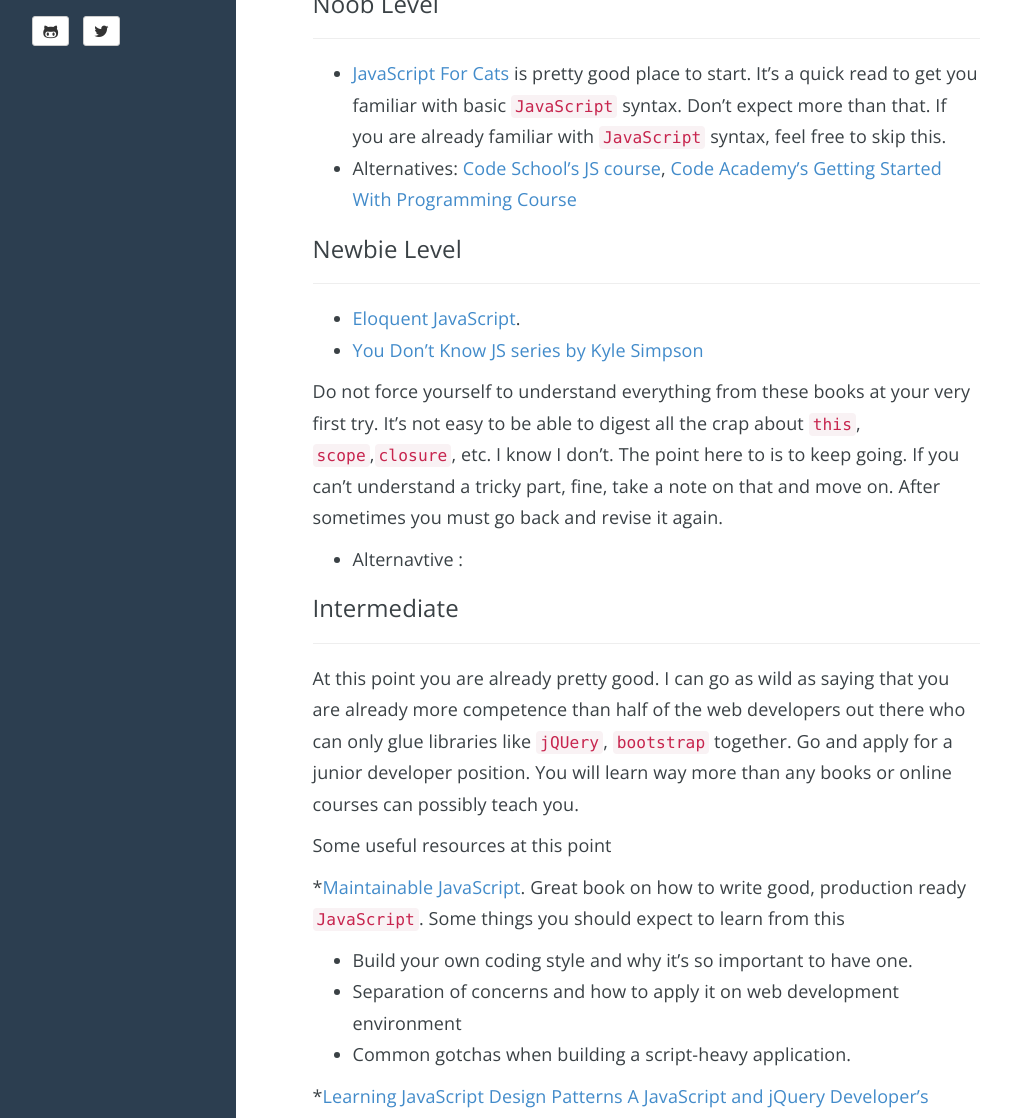
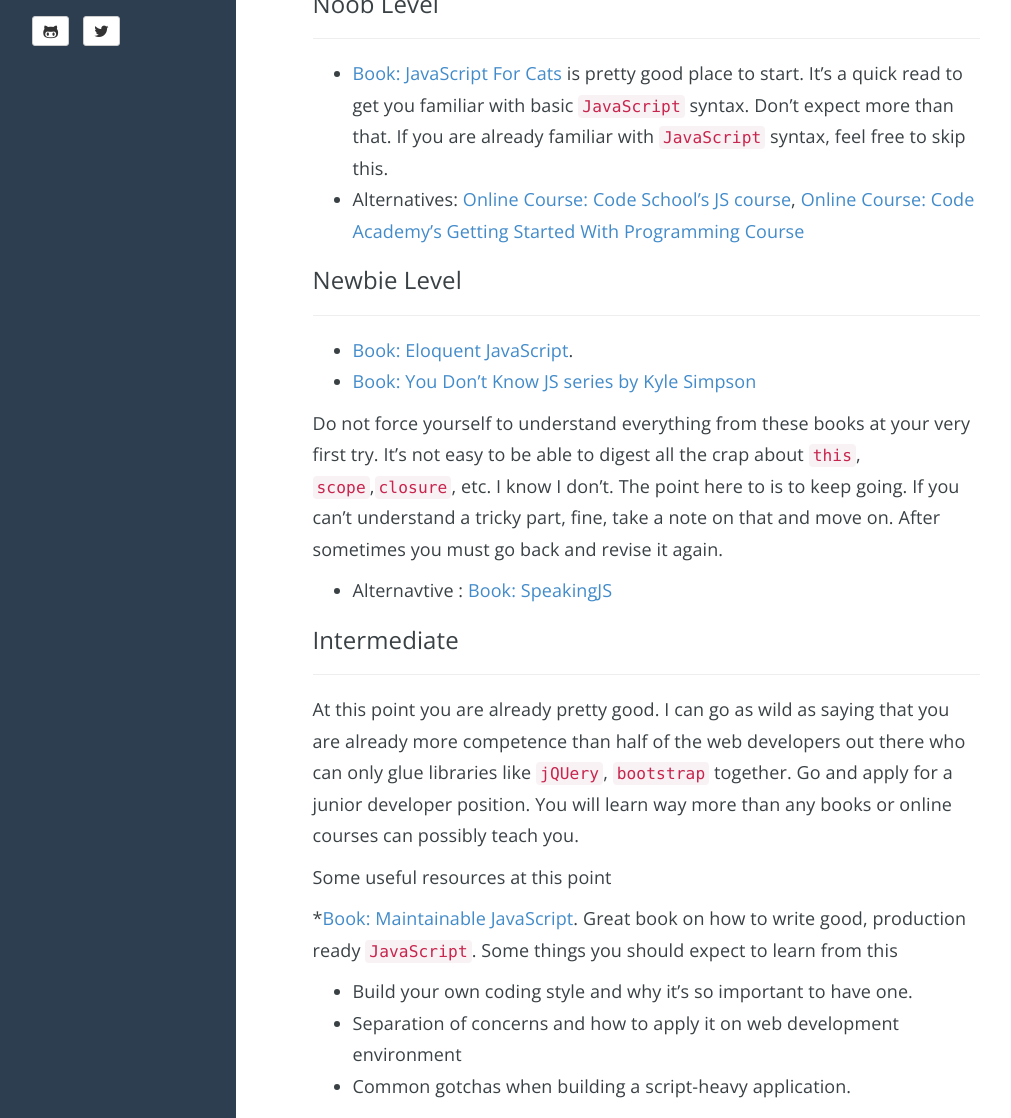
Before and after one commit to quannt/quannt.github.io, a Jekyll site: the page built from _posts/2015-06-20-js-resources.markdown, in a window 1280 px wide and 1400 px high, cut to the strip 282-1400 px from the top of the window. Shown: the whole strip, without its empty margins (84-1095 px from the left). Built offline with Jekyll 4.4.1, drawn with Linux system fonts in a browser that asks for light colours; comment, search, counter and statistics services are not loaded; some of the changed text lies outside the part shown.

Commit message:
Update 2015-06-20-js-resources.markdown

```diff
--- a/_posts/2015-06-20-js-resources.markdown
+++ b/_posts/2015-06-20-js-resources.markdown
@@ -11,17 +11,17 @@ Over the past few years, I have come across numerous resources to learn `JavaScr
 
 ### Noob Level
 ---
-* [JavaScript For Cats](http://jsforcats.com/) is pretty good place to start. It's a quick read to get you familiar with basic `JavaScript` syntax. Don't expect more than that. If you are already familiar with `JavaScript` syntax, feel free to skip this.
-* Alternatives: [Code School's JS course](http://javascript-roadtrip.codeschool.com/), [Code Academy's Getting Started With Programming Course](https://www.codecademy.com/courses/getting-started-v2/0/1)
+* [Book: JavaScript For Cats](http://jsforcats.com/) is pretty good place to start. It's a quick read to get you familiar with basic `JavaScript` syntax. Don't expect more than that. If you are already familiar with `JavaScript` syntax, feel free to skip this.
+* Alternatives: [Online Course: Code School's JS course](http://javascript-roadtrip.codeschool.com/), [Online Course: Code Academy's Getting Started With Programming Course](https://www.codecademy.com/courses/getting-started-v2/0/1)
 
 ### Newbie Level
 ---
-* [Eloquent JavaScript](http://eloquentjavascript.net/).
-* [You Don't Know JS series by Kyle Simpson](https://github.com/getify/You-Dont-Know-JS)
+* [Book: Eloquent JavaScript](http://eloquentjavascript.net/).
+* [Book: You Don't Know JS series by Kyle Simpson](https://github.com/getify/You-Dont-Know-JS)
 
 Do not force yourself to understand everything from these books at your very first try. It's not easy to be able to digest all the crap about `this`, `scope`,`closure`, etc. I know I don't. The point here to is to keep going. If you can't understand a tricky part, fine, take a note on that and move on. After sometimes you must go back and revise it again.
 
-* Alternavtive : [](http://speakingjs.com/es5/index.html)
+* Alternavtive : [Book: SpeakingJS](http://speakingjs.com/es5/index.html)
 
 
 ### Intermediate
@@ -30,18 +30,22 @@ At this point you are already pretty good. I can go as wild as saying that you a
 
 Some useful resources at this point
 
-*[Maintainable JavaScript](http://shop.oreilly.com/product/0636920025245.do). Great book on how to write good, production ready `JavaScript`. Some things you should expect to learn from this
+*[Book: Maintainable JavaScript](http://shop.oreilly.com/product/0636920025245.do). Great book on how to write good, production ready `JavaScript`. Some things you should expect to learn from this
 - Build your own coding style and why it's so important to have one.&nbsp;
 - Separation of concerns and how to apply it on web development environment&nbsp;
 - Common gotchas when building a script-heavy application.&nbsp;
 
 
-*[Learning JavaScript Design Patterns A JavaScript and jQuery Developer's Guide By Addy Osmani](http://addyosmani.com/resources/essentialjsdesignpatterns/book/). Wikipedia does a pretty good job at explaining what is design pattern
+*[Book: Learning JavaScript Design Patterns A JavaScript and jQuery Developer's Guide By Addy Osmani](http://addyosmani.com/resources/essentialjsdesignpatterns/book/). Wikipedia does a pretty good job at explaining what is design pattern
 
 > In software engineering, a design pattern is a general reusable solution to a commonly occurring problem within a given context in software design
 
 If you don't have time for the whole book, take a look at [the module pattern chapter](http://addyosmani.com/resources/essentialjsdesignpatterns/book/#modulepatternjavascript)
 
-*[Developing Backbone.js Applications](http://addyosmani.github.io/backbone-fundamentals/) `Backbone.js` used to be one of the most popular framework. Read this even if you don't intend to use `Backbone.js` because you will be able to learn about MVC (one of the most used architecture in the web), what are the building blocks of a js framework and so many other things.
+*[Book: Developing Backbone.js Applications](http://addyosmani.github.io/backbone-fundamentals/) `Backbone.js` used to be one of the most popular framework. Read this even if you don't intend to use `Backbone.js` because you will be able to learn about MVC (one of the most used architecture in the web), what are the building blocks of a js framework and so many other things.
 
-*[Exploring ES6](http://exploringjs.com/es6/) ES6/ES2015 is all the rage now and because we `JavaScript` developers like to live on the edge so...yeah. I have not read the book yet so I can't give any comment on this.
+*[Book: Exploring ES6](http://exploringjs.com/es6/) ES6/ES2015 is all the rage now and because we `JavaScript` developers like to live on the edge so...yeah. I have not read the book yet so I can't give any comment on this.
+
+*[Newsletter: JavaScript Weekly](http://javascriptweekly.com/)
+
+*[Video Channel: Jsconf Youtube Channel](https://www.youtube.com/user/jsconfeu)
```
